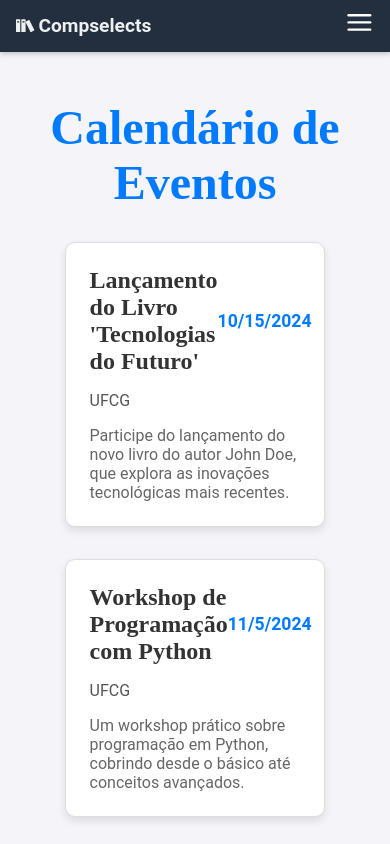
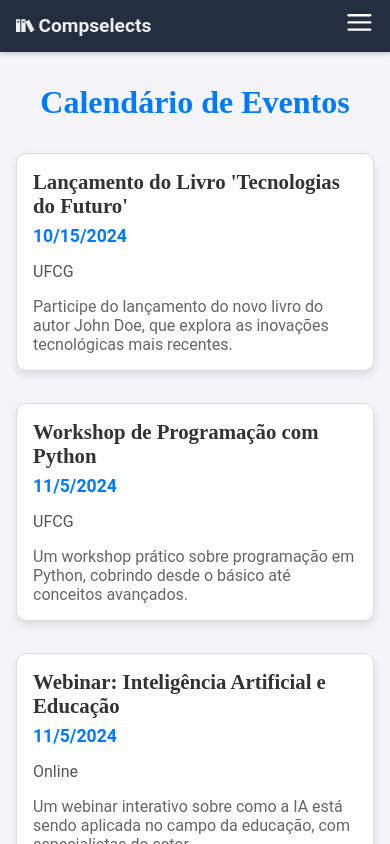
Before and after one commit to paulonc/compselects, a React (Create React App) app: page /events in a window 390 px wide. Shown: the top 844 px of the page. Built offline with nearby package versions, Linux system fonts and the light colour scheme.

Commit message:
feat: improve responsiveness for event page

```diff
--- a/src/pages/Events.js
+++ b/src/pages/Events.js
@@ -6,6 +6,10 @@ import { events } from "../mockData";
 const CalendarContainer = styled.div`
   padding: 3rem 2rem;
   background-color: #f4f4f9;
+
+  @media (max-width: 768px) {
+    padding: 2rem 1rem;
+  }
 `;
 
 const CalendarTitle = styled.h1`
@@ -14,6 +18,14 @@ const CalendarTitle = styled.h1`
   color: #007bff;
   text-align: center;
   margin-bottom: 2rem;
+
+  @media (max-width: 768px) {
+    font-size: 2.5rem;
+  }
+
+  @media (max-width: 480px) {
+    font-size: 2rem;
+  }
 `;
 
 const EventList = styled.div`
@@ -43,6 +55,15 @@ const EventCard = styled(Link)`
   &:hover {
     box-shadow: 0 6px 12px rgba(0, 0, 0, 0.2);
   }
+
+  @media (max-width: 768px) {
+    width: 95%;
+  }
+
+  @media (max-width: 480px) {
+    width: 100%;
+    padding: 1rem;
+  }
 `;
 
 const EventHeader = styled.div`
@@ -50,18 +71,31 @@ const EventHeader = styled.div`
   justify-content: space-between;
   align-items: center;
   margin-bottom: 1rem;
+
+  @media (max-width: 480px) {
+    flex-direction: column;
+    align-items: flex-start;
+  }
 `;
 
 const EventTitle = styled.h2`
   font-size: 1.5rem;
   margin: 0;
   font-family: "Merriweather", serif;
+
+  @media (max-width: 480px) {
+    font-size: 1.3rem;
+  }
 `;
 
 const EventDate = styled.span`
   font-size: 1.1rem;
   font-weight: bold;
   color: #007bff;
+
+  @media (max-width: 480px) {
+    margin-top: 0.5rem;
+  }
 `;
 
 const EventLocation = styled.p`
```
